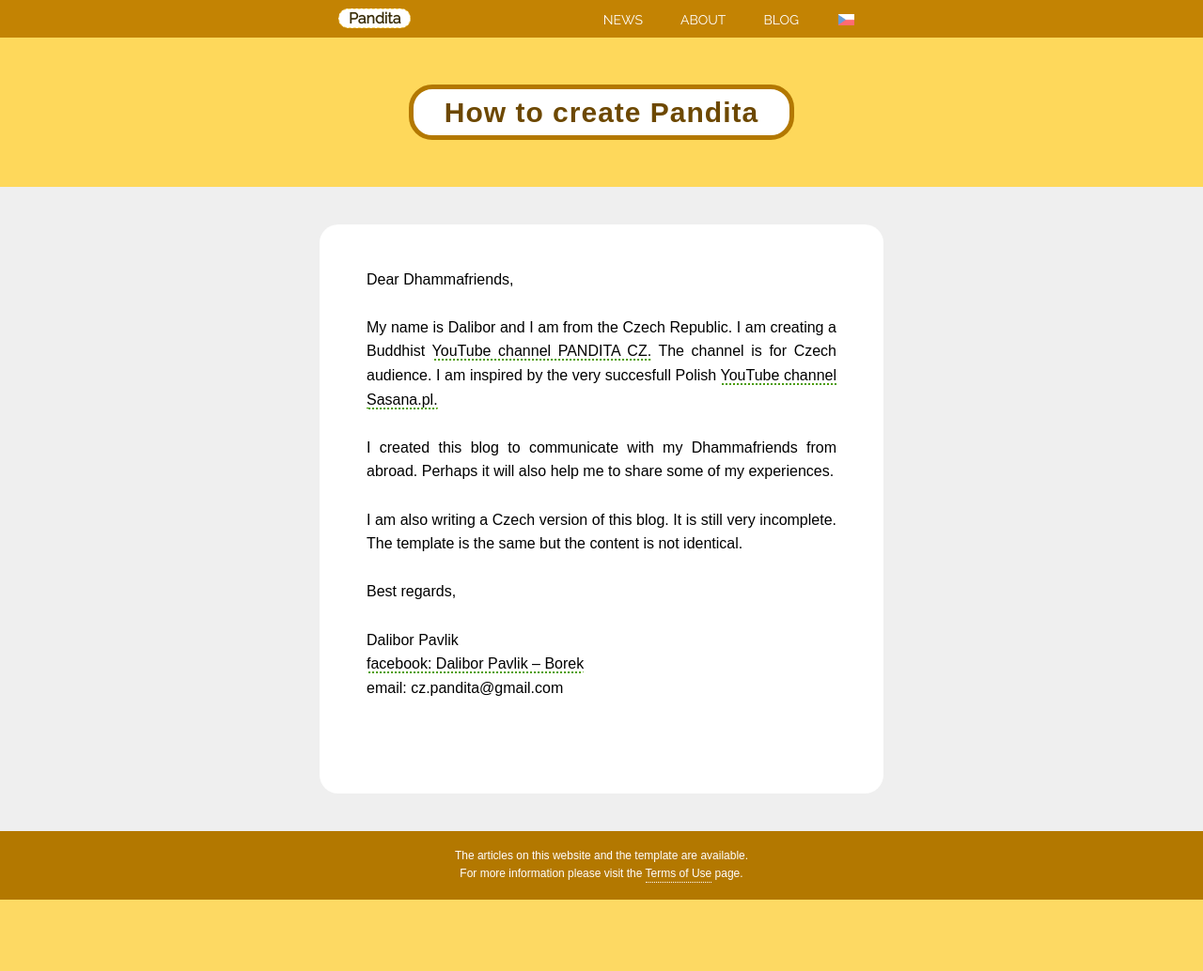
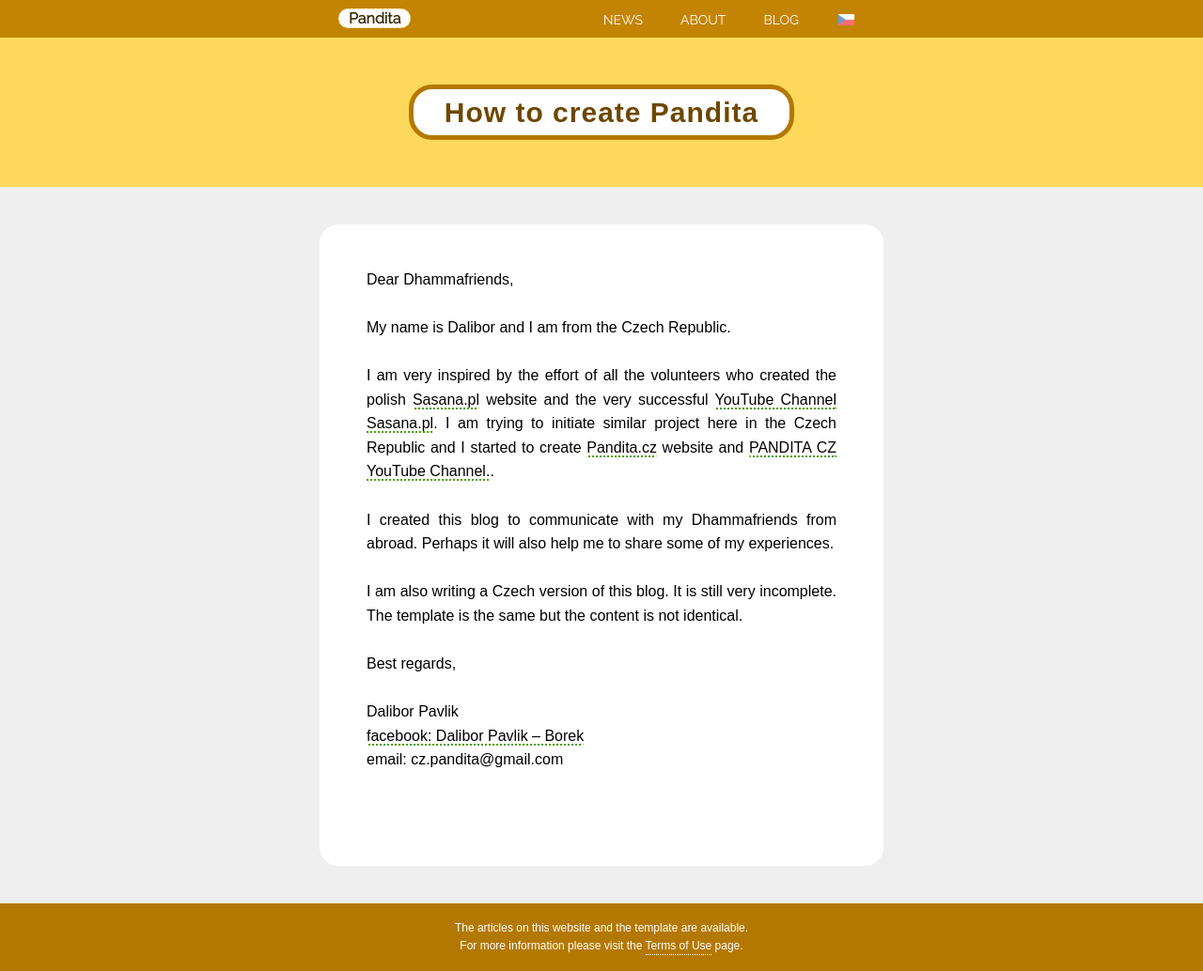
Before and after one commit to Borek78/how-to-create-pandita, a Jekyll site: the page built from index.md, in a window 1280 px wide and 1034 px high. Shown: the whole window at 94% size. Built offline with Jekyll 4.4.1, drawn with Linux system fonts in a browser that asks for light colours.

Commit message:
change in intro page

```diff
--- a/index.md
+++ b/index.md
@@ -8,7 +8,9 @@ layout: default
 <br>
 Dear Dhammafriends,<br><br>
 
-My name is Dalibor and I am from the Czech Republic. I am creating a Buddhist [YouTube channel PANDITA CZ.](https://www.youtube.com/channel/UC1IIp3Yo_PaJPsEU9BUk1ew) The channel is for Czech audience. I am inspired by the very succesfull Polish [YouTube channel Sasana.pl.](https://www.youtube.com/c/sasanaPL/featured)<br><br>
+My name is Dalibor and I am from the Czech Republic.<br><br>
+
+I am very inspired by the effort of all the volunteers who created the polish [Sasana.pl](http://sasana.pl/) website and the very successful [YouTube Channel Sasana.pl](https://www.youtube.com/channel/UC1IIp3Yo_PaJPsEU9BUk1ew). I am trying to initiate similar project here in the Czech Republic and I started to create [Pandita.cz](https://pandita.cz/) website and [PANDITA CZ YouTube Channel.](https://www.youtube.com/channel/UC1IIp3Yo_PaJPsEU9BUk1ew).<br><br>
 
 I created this blog to communicate with my Dhammafriends from abroad. Perhaps it will also help me to share some of my experiences.<br><br>
 
```
